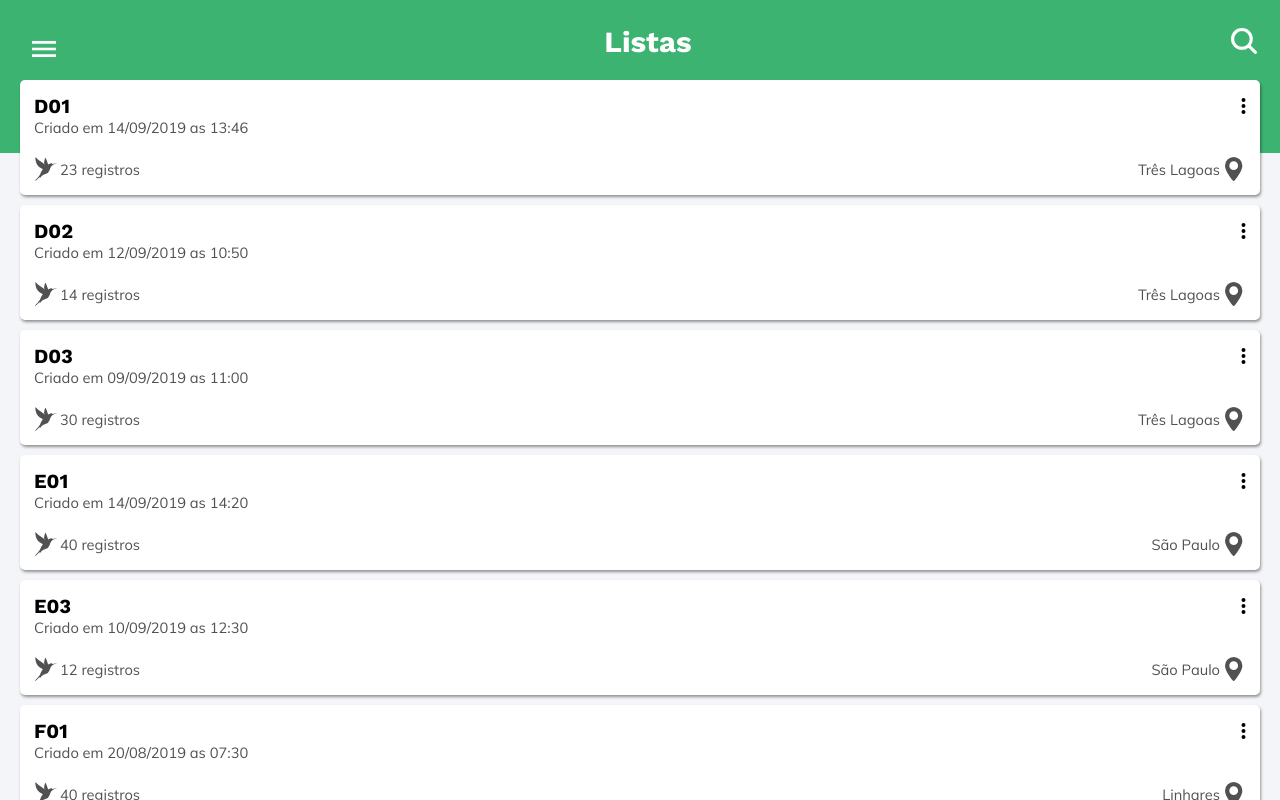
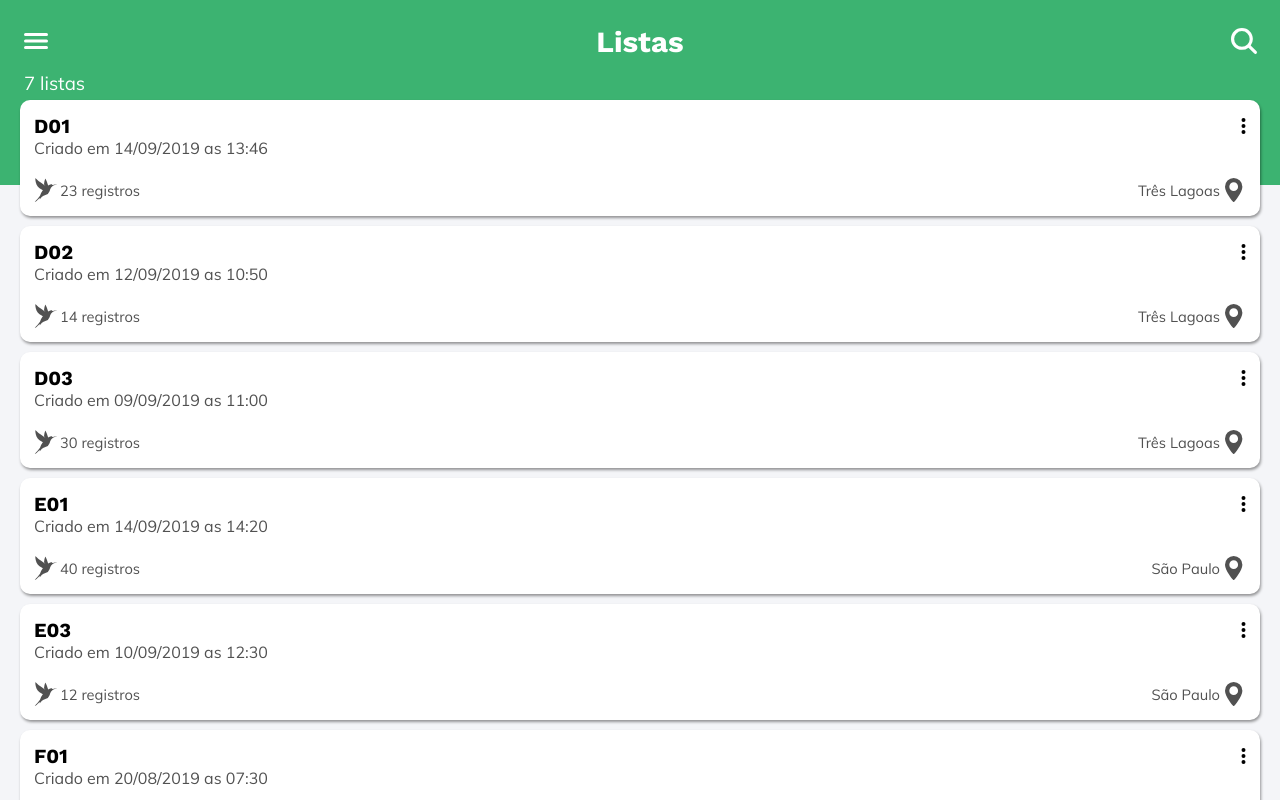
Before and after one commit to danielsegatto/lista-aves, a React (Create React App) app: page / in a window 1280 px wide. Built offline with nearby package versions, Linux system fonts and the light colour scheme; the HTML template or start-up script is replaced by a standard one.

Commit message:
Page Lists

```diff
--- a/src/components/CardList/CardList.tsx
+++ b/src/components/CardList/CardList.tsx
@@ -1,24 +1,15 @@
 import React from 'react';
-import './CardList.scss'
-
-// interface Props {
-// 	lista: {
-// 		nome: string
-// 		data: string
-// 		hora: string
-// 		registros: number
-// 		local: string
-// 	}
-// }
+import '../styleCards.scss'
 
 const CardList = (props: any) => {
+
 	return (
-		<div className="list">
+		<div className="list" onClick={props.click}>
 			<div>
 				<span className="titleList">
 					{props.lista.nome}
 				</span>
-				<img src="assets\icon\more.svg" alt="more"/>
+				<img src="assets\icon\more.svg" alt="more" onClick={() => console.log("click more")}/>
 			</div>
 			<div>
 				<span className="textList">
--- /dev/null
+++ b/src/components/CardRegistry/CardRegistry.tsx
@@ -0,0 +1,17 @@
+import React from 'react';
+import '../styleCards.scss'
+
+const CardResgistry = () => {
+	return (
+		<div className="list">
+			<div>
+				<span className="textList">09:30</span>
+				<img src="assets\icon\more.svg" alt="more"/>
+			</div>
+			<span className="nameRegistry">Tangara desmaresti</span>
+			<span className="textRegistry">A | B | C | D | E | F</span>
+		</div>
+	);
+}
+
+export default CardResgistry;
--- a/src/components/SlideMenu/SideMenu.tsx
+++ b/src/components/SlideMenu/SideMenu.tsx
@@ -1,12 +1,15 @@
 import React from 'react';
 import { IonMenu } from "@ionic/react";
+import './style.scss'
 
 const SideMenu = () => {
-    return (
-        <IonMenu contentId="main">
-
-        </IonMenu>
-    );
+	return (
+		<IonMenu contentId="main">
+			<div className="container">
+				<span>Menu em desenvolvimento</span>
+			</div>
+		</IonMenu>
+	);
 }
 
 export default SideMenu;
--- /dev/null
+++ b/src/components/SlideMenu/style.scss
@@ -0,0 +1,11 @@
+.container {
+	width: 100%;
+	height: 100%;
+	display: flex;
+	align-items: center;
+	font-size: 20pt;
+	font-family: 'Work Sans', sans-serif;
+	span {
+		text-align: center;
+	}
+}
--- a/src/components/CardList/CardList.scss
+++ b/src/components/styleCards.scss
@@ -1,7 +1,7 @@
 .list {
 	width: 100%;
 	background: #fff;
-	border-radius: 5px;
+	border-radius: 10px;
 	margin-bottom: 10px;
 	box-shadow: 1px 2px 3px rgba(0, 0, 0, .4);
 	padding: 14px;
@@ -20,11 +20,11 @@
 }
 .textList {
 	color: #515151;
-	font-size: 11pt;
 	font-family: 'Muli', sans-serif;
 }
 .info {
 	margin-top: 20px;
+	font-size: 11pt;
 }
 .infoList {
 	display: flex;
@@ -34,3 +34,19 @@
 .textInfo {
 	margin: 0 2px 0 2px;
 }
+
+// CardRegistry
+.textRegistry {
+	display: inline-block;
+	color: #515151;
+	font-family: 'Muli', sans-serif;
+	font-size: 14pt;
+	margin-top: 10px;
+}
+.nameRegistry {
+	display: inline-block;
+	color: #000;
+	font-size: 15pt;
+	font-family: 'Work Sans', sans-serif;
+	margin: 4px 0;
+}
--- a/src/containers/Lists.tsx
+++ /dev/null
@@ -1,112 +0,0 @@
-import React, {Component} from 'react';
-import { IonMenuButton, IonPage, IonContent, IonIcon } from "@ionic/react";
-
-import './Lists.scss'
-import CardList from '../components/CardList/CardList'
-import SideMenu from '../components/SlideMenu/SideMenu'
-
-interface RouteComponentProps {
-	history: any
- }
-
- class Listas extends Component<RouteComponentProps> {
-		state = {
-		  listas: [
-			 {
-				 nome: "D01",
-				 data: "14/09/2019",
-				 hora: "13:46",
-				 registros: "23",
-				 local: "Três Lagoas"
-			 },
-			 {
-				 nome: "D02",
-				 data: "12/09/2019",
-				 hora: "10:50",
-				 registros: "14",
-				 local: "Três Lagoas"
-			 },
-			 {
-				 nome: "D03",
-				 data: "09/09/2019",
-				 hora: "11:00",
-				 registros: "30",
-				 local: "Três Lagoas"
-			 },
-			 {
-				 nome: "E01",
-				 data: "14/09/2019",
-				 hora: "14:20",
-				 registros: "40",
-				 local: "São Paulo"
-			 },
-			 {
-				 nome: "E03",
-				 data: "10/09/2019",
-				 hora: "12:30",
-				 registros: "12",
-				 local: "São Paulo"
-			 },
-			 {
-				 nome: "F01",
-				 data: "20/08/2019",
-				 hora: "07:30",
-				 registros: "40",
-				 local: "Linhares"
-			 },
-			 {
-				 nome: "F02",
-				 data: "20/08/2019",
-				 hora: "07:30",
-				 registros: "40",
-				 local: "Linhares"
-			 }
-
-		 ]
-	 }
-
-	 animationHeader(currentY: number) {
-		 let divHeader = document.getElementsByClassName('divHeader') as HTMLCollectionOf<HTMLElement>
-		 let itensList = divHeader[0].children as HTMLCollectionOf<HTMLElement>
-		 if (currentY > 5) {
-			 divHeader[0].className = 'divHeader divHeaderAnimate'
-		 }
-		 else {
-			 divHeader[0].className = 'divHeader'
-		 }
-		 if (currentY >= 42) {
-			 itensList[0].style.opacity = '0'
-			 itensList[1].style.opacity = '0'
-			 itensList[2].style.opacity = '0'
-		 }
-		 else {
-			 itensList[0].style.opacity = '1'
-			 itensList[1].style.opacity = '1'
-			 itensList[2].style.opacity = '1'
-		 }
-	 }
-
-	 render() {
-		 return (
-			 <IonPage>
-				 	<SideMenu></SideMenu>
-					 <IonContent
-						 color="light"
-						 scrollEvents={true}
-						 onIonScroll={(e: any) => this.animationHeader(e.detail.currentY)}
-					 >
-						 <div className="divHeader">
-							 <IonMenuButton padding-bottom padding-right	 className="iconHeader"></IonMenuButton>
-							 <span className="titleListas">Listas</span>
-							 <IonIcon name="search" className="iconHeader"></IonIcon>
-						 </div>
-						 <div className="listas">
-							 {this.state.listas.map(lista => <CardList key={lista.nome + lista.data} lista={lista} />)}
-						 </div>
-					 </IonContent>
-			 </IonPage>
-			 );
-		 }
- };
-
- export default Listas;
--- /dev/null
+++ b/src/pages/List/List.tsx
@@ -0,0 +1,55 @@
+import React, { Component } from 'react';
+import { IonPage, IonContent, IonIcon } from "@ionic/react";
+import '../../theme/style.scss'
+import { Link } from 'react-router-dom';
+import CardResgistry from '../../components/CardRegistry/CardRegistry';
+
+export default class List extends Component {
+
+	animationHeader(currentY: number) {
+      let divHeader = document.getElementsByClassName('divHeader') as HTMLCollectionOf<HTMLElement>
+      let itensList = divHeader[0].children as HTMLCollectionOf<HTMLElement>
+      if (currentY > 5) {
+         divHeader[0].className = 'divHeader divHeaderAnimate'
+      }
+      else {
+         divHeader[0].className = 'divHeader'
+      }
+      if (currentY >= 42) {
+         itensList[0].style.opacity = '0'
+         itensList[1].style.opacity = '0'
+      }
+      else {
+         itensList[0].style.opacity = '1'
+         itensList[1].style.opacity = '1'
+		}
+	}
+
+	render(){
+		return (
+			<IonPage>
+					<IonContent
+						color="light"
+						scrollEvents={true}
+						onIonScroll={(e: any) => this.animationHeader(e.detail.currentY)}
+					>
+						<div className="divHeader">
+							<div>
+								<Link to="/">
+									<IonIcon className="iconHeader" name="arrow-back"></IonIcon>
+								</Link>
+								<span className="titleListas">{decodeURIComponent(this.props.match.params.lista.split('-')[0])}</span>
+								<IonIcon className="iconHeaderHidden" name="arrow-back"></IonIcon>
+							</div>
+							<span>32 registros</span>
+						</div>
+						<div className="listas">
+							{
+								[1,2,3,4,5,6].map(i => <CardResgistry key={i} />)
+							}
+						</div>
+					</IonContent>
+				</IonPage>
+		);
+	}
+}
--- /dev/null
+++ b/src/pages/Lists/Lists.tsx
@@ -0,0 +1,137 @@
+import React, {Component} from 'react';
+import { IonContent, IonIcon, IonMenuToggle } from "@ionic/react";
+
+import '../../theme/style.scss'
+import CardList from '../../components/CardList/CardList'
+import SideMenu from '../../components/SlideMenu/SideMenu'
+
+interface Props {
+   history: any
+}
+
+interface Lista {
+	nome: string,
+	data: string,
+	hora: string,
+	registros: number
+	local: string
+}
+
+class Listas extends Component<Props, Lista> {
+   state = {
+      listas: [
+         {
+            nome: "D01",
+            data: "14/09/2019",
+            hora: "13:46",
+            registros: 23,
+            local: "Três Lagoas"
+         },
+         {
+            nome: "D02",
+            data: "12/09/2019",
+            hora: "10:50",
+            registros: 14,
+            local: "Três Lagoas"
+         },
+         {
+            nome: "D03",
+            data: "09/09/2019",
+            hora: "11:00",
+            registros: 30,
+            local: "Três Lagoas"
+         },
+         {
+            nome: "E01",
+            data: "14/09/2019",
+            hora: "14:20",
+            registros: 40,
+            local: "São Paulo"
+         },
+         {
+            nome: "E03",
+            data: "10/09/2019",
+            hora: "12:30",
+            registros: 12,
+            local: "São Paulo"
+         },
+         {
+            nome: "F01",
+            data: "20/08/2019",
+            hora: "07:30",
+            registros: 40,
+            local: "Linhares"
+         },
+         {
+            nome: "F02",
+            data: "20/08/2019",
+            hora: "07:30",
+            registros: 40,
+            local: "Linhares"
+         }
+
+      ]
+   }
+
+   animationHeader(currentY: number) {
+      let divHeader = document.getElementsByClassName('divHeader') as HTMLCollectionOf<HTMLElement>
+      let itensList = divHeader[0].children[0].children as HTMLCollectionOf<HTMLElement>
+		if (currentY > 5) {
+         divHeader[0].className = 'divHeader divHeaderAnimate'
+      }
+      else {
+         divHeader[0].className = 'divHeader'
+      }
+      if (currentY >= 42) {
+         itensList[0].style.opacity = '0'
+         itensList[1].style.opacity = '0'
+         itensList[2].style.opacity = '0'
+      }
+      else {
+         itensList[0].style.opacity = '1'
+         itensList[1].style.opacity = '1'
+         itensList[2].style.opacity = '1'
+		}
+	}
+
+	clickList(lista: Lista) {
+		this.props.history.push(`/lista/${lista.nome}-${encodeURIComponent(lista.data)}`, )
+	}
+
+	render() {
+		return (
+			<>
+				<SideMenu></SideMenu>
+				<IonContent
+					color="light"
+					scrollEvents={true}
+					onIonScroll={(e: any) => this.animationHeader(e.detail.currentY)}
+				>
+					<div className="divHeader">
+							<div>
+								<IonMenuToggle>
+									<IonIcon name="menu" className="iconHeader"></IonIcon>
+								</IonMenuToggle>
+								<span className="titleListas">Listas</span>
+								<IonIcon className="iconHeader" name="search"></IonIcon>
+							</div>
+							<span>{this.state.listas.length} listas</span>
+						</div>
+					<div className="listas">
+						{
+							this.state.listas.map(lista => (
+								<CardList
+									key={lista.nome + lista.data}
+									lista={lista}
+									click={() => {this.clickList(lista)}}
+								/>
+							))
+						}
+					</div>
+				</IonContent>
+			</>
+		);
+	}
+};
+
+ export default Listas;
--- a/src/containers/Lists.scss
+++ b/src/theme/style.scss
@@ -5,11 +5,22 @@
 	width: 100%;
 	background: #3cb371;
 	display: flex;
-	justify-content: space-between;
-	align-items: flex-start;
+	flex-direction: column;
 	padding: 25px 20px 80px 20px;
 	position: fixed;
 	animation: animate2 1s forwards;
+	div {
+		display: flex;
+		justify-content: space-between;
+		align-items: flex-start;
+	}
+	> span {
+		display: inline-block;
+		color: #fff;
+		font-family: 'Muli', sans-serif;
+		font-size: 14pt;
+		margin: 10px 4px;
+	}
 }
 .divHeaderAnimate {
 	animation: animate1 1s forwards;
@@ -26,9 +37,13 @@
 	color: #fff;
 	font-size: 24pt;
 }
+.iconHeaderHidden {
+	font-size: 24pt;
+	opacity: 0;
+}
 .listas {
 	position: relative;
-	top: 80px;
+	top: 100px;
 	margin: 0 20px 30px 20px;
 }
 @keyframes animate1 {
```
Also changed, not shown: src/App.tsx (+7 -5 lines).
